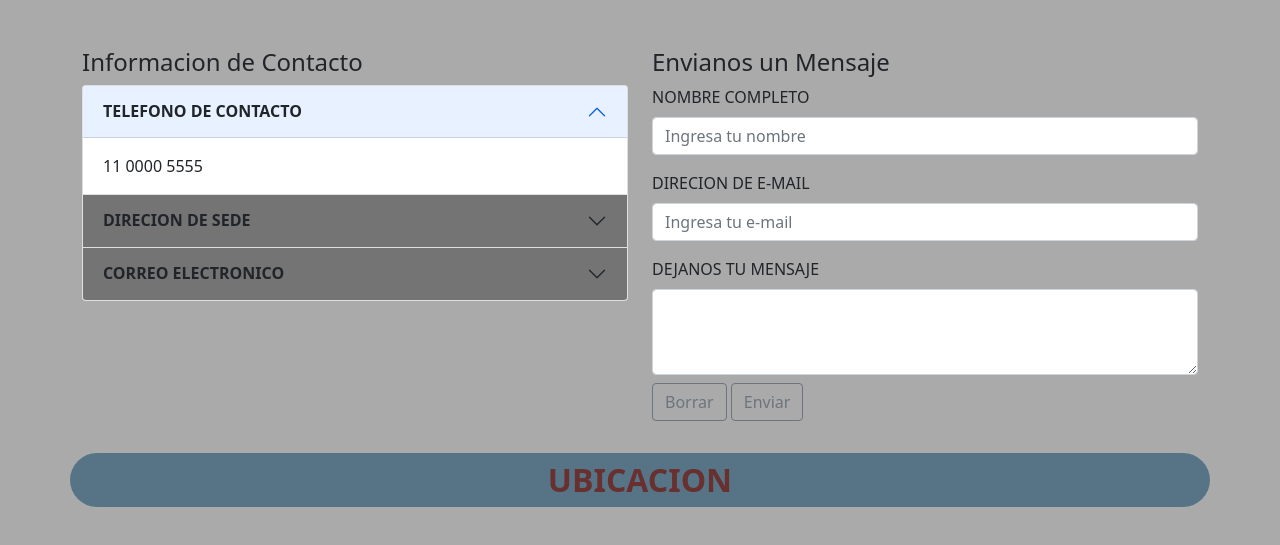
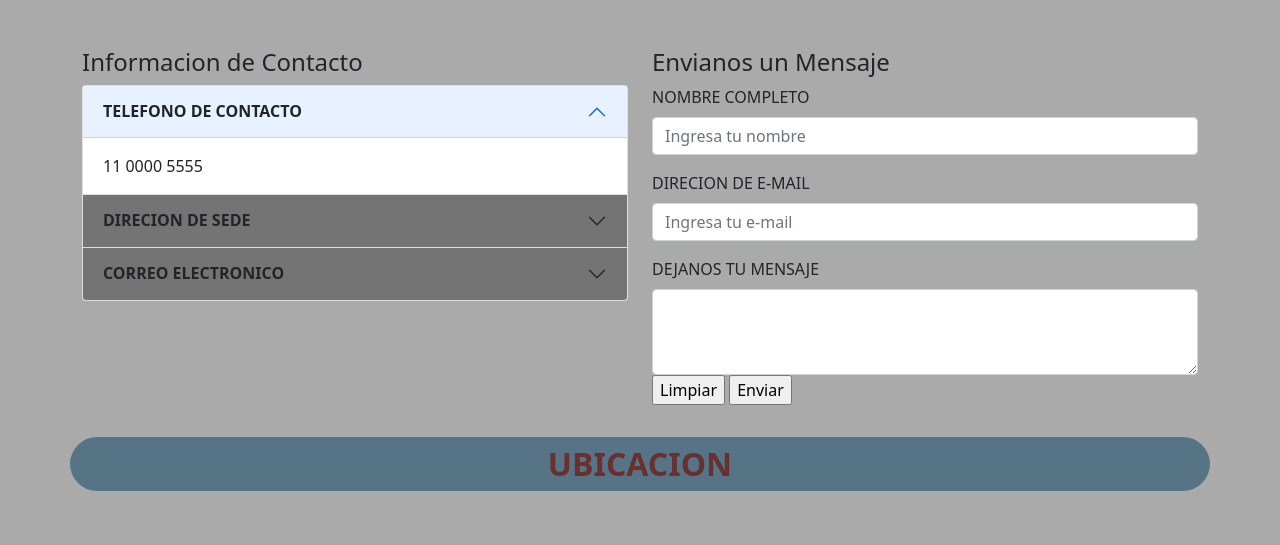
Before and after one commit to JoseBecerra3011/saboryson, a plain HTML site: page pages/contacto.html in a window 1280 px wide. Shown: the part 323-868 px from the top of the page. Drawn offline with nearby package versions, Linux system fonts and the light colour scheme; grey boxes are pictures that could not be loaded.

Commit message:
cambio botones de form

```diff
--- a/pages/contacto.html
+++ b/pages/contacto.html
@@ -107,8 +107,8 @@
                         <div class="mb-3">
                             <label for="exampleFormControlTextarea1" class="form-label">DEJANOS TU MENSAJE</label>
                             <textarea class="form-control" id="exampleFormControlTextarea1" rows="3"></textarea>
-                            <button type="button" class="btn btn-outline-secondary mt-2">Borrar</button>
-                            <button type="button" class="btn btn-outline-secondary mt-2">Enviar</button>
+                            <input type="reset" value="Limpiar">
+                            <input type="submit" value="Enviar">
                         </div>
                     </form>
                 </div>
```
